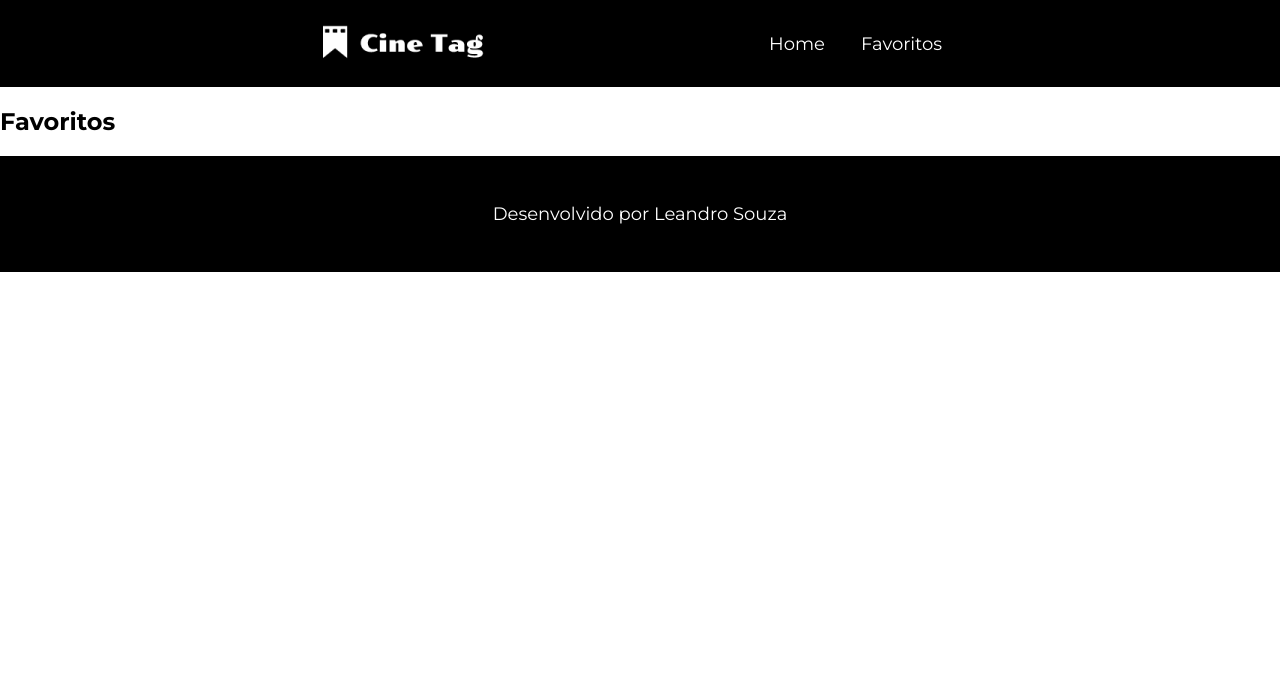
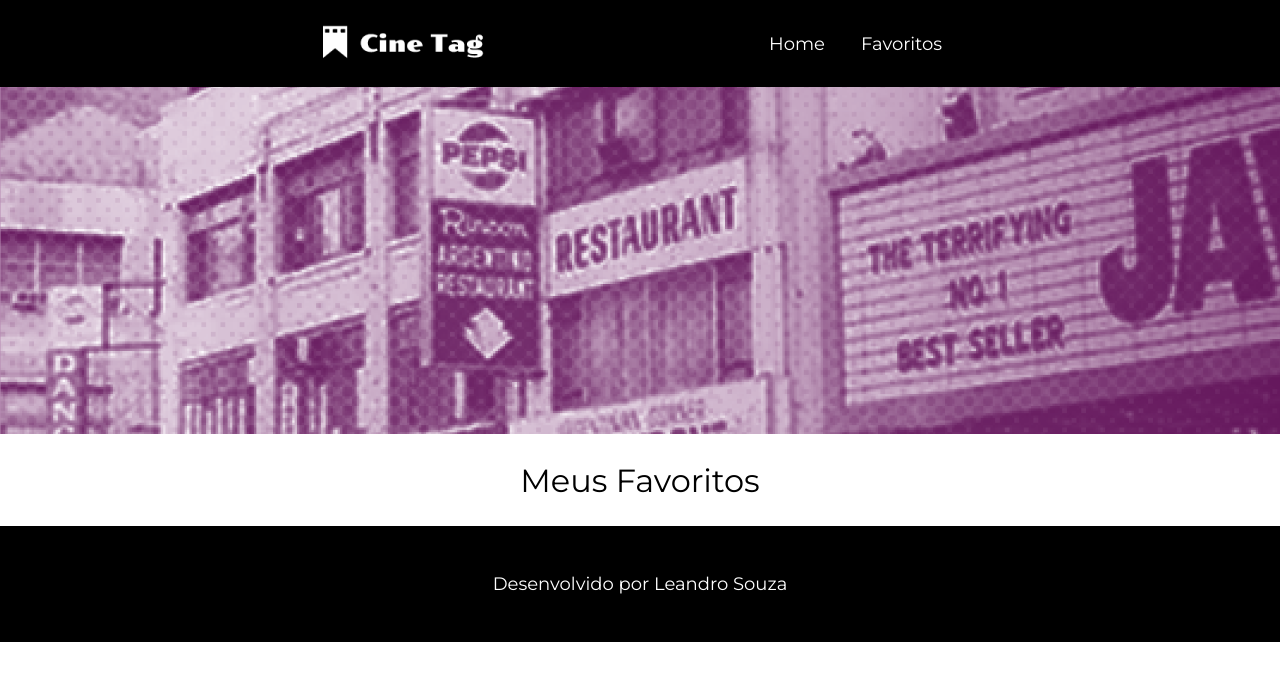
Before and after one commit to ledsouza/cinetag, a React (Vite) app: page /favoritos in a window 1280 px wide. Shown: the top 680 px of the page. Built offline with nearby package versions, Linux system fonts and the light colour scheme.

Commit message:
preparando a página de favoritos

```diff
--- a/src/pages/Favorites/index.jsx
+++ b/src/pages/Favorites/index.jsx
@@ -1,7 +1,16 @@
+import Banner from "@/components/Banner";
 import styles from "./Favorites.module.css";
+import Title from "@/components/Title";
 
 function Favorites() {
-    return <h2>Favoritos</h2>;
+    return (
+        <>
+            <Banner imagem={"favoritos"} />
+            <Title>
+                <h1>Meus Favoritos</h1>
+            </Title>
+        </>
+    );
 }
 
 export default Favorites;
```
